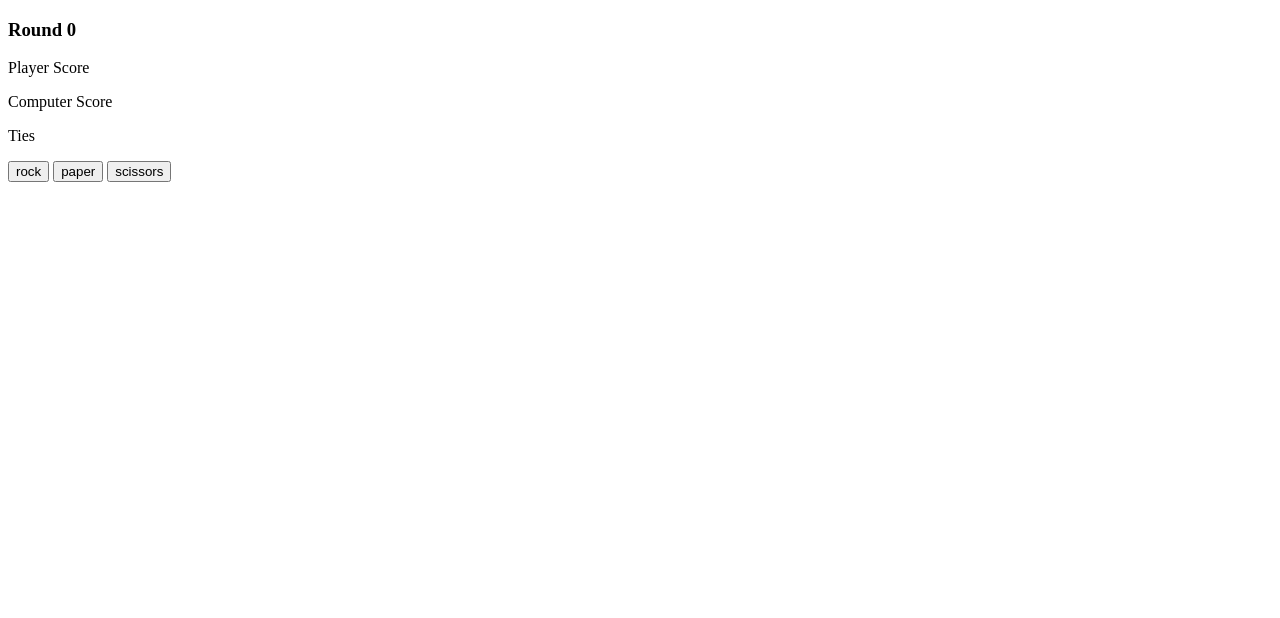
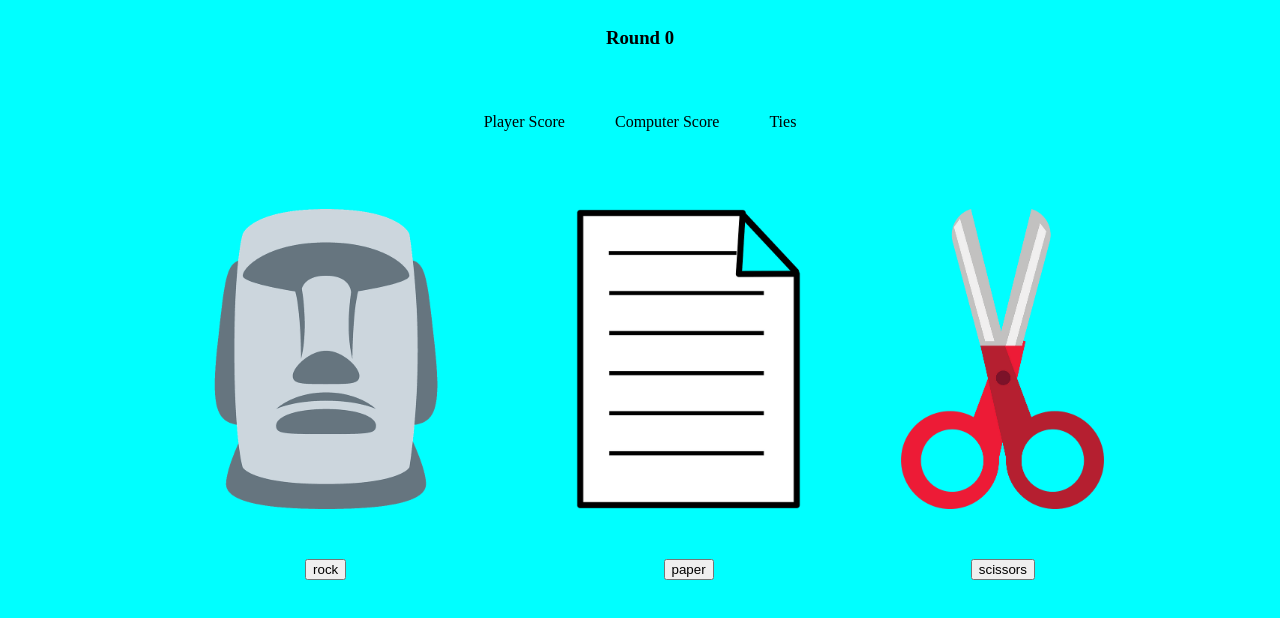
Before and after one commit to TheRealStingos/rock-paper-scissors, a plain HTML site: page index.html in a window 1280 px wide. Drawn offline with Linux system fonts and the light colour scheme.

Commit message:
add basic page layout

```diff
--- a/index.html
+++ b/index.html
@@ -6,19 +6,32 @@
         <link rel="stylesheet" href="style.css">
     </head>
     <body>
-        <div class="play-area">
         <div class="scoreboard">
+            <div class="stats">
+                <div class="round-display">
                     <h3 class="r-count">Round 0</h3>
+                </div>
+                <div class="score-display">
                     <p class="p-score">Player Score</p>
                     <p class="c-score"> Computer Score</p>
                     <p class="tie-count">Ties</p>
+                </div>
+            </div>
             <p class="result"></p>
         </div>
 
         <div class="choices">
-                <button class="rock">rock</button>
-                <button class="paper">paper</button>
-                <button class="scissors">scissors</button>
+            <div class="rock-box">
+                <img src="assets/rock.png" class="rock-pic" alt="rock">
+                <button class="rock-btn">rock</button>
+            </div>
+            <div class="paper-box">
+                <img src="assets/paper.png" class="paper-pic" alt="paper">
+                <button class="paper-btn">paper</button>
+            </div>
+            <div class="scissors-box">
+                <img src="assets/scissors.png" class="scissors-pic" alt="scissors">
+                <button class="scissors-btn">scissors</button>
             </div>
         </div>
     </body>
--- a/script.js
+++ b/script.js
@@ -1,8 +1,8 @@
 
 const options = ["rock", "paper", "scissors"]
-const rockButton = document.querySelector('.rock')
-const paperButton = document.querySelector('.paper')
-const scissorsButton = document.querySelector('.scissors')
+const rockButton = document.querySelector('.rock-btn')
+const paperButton = document.querySelector('.paper-btn')
+const scissorsButton = document.querySelector('.scissors-btn')
 const score = document.querySelector('.scoreboard')
 
 function getComputerChoice(){
--- a/style.css
+++ b/style.css
@@ -0,0 +1,39 @@
+html {background-color: aqua;}
+
+.scoreboard, .choices, .score-display, .round-display,
+.rock-box, .paper-box, .scissors-box, .rock-pic, .paper-pic, .scissors-pic
+.rock-btn, .paper-btn, .scissors-btn {
+  display: flex;
+}
+
+.score-display{
+  padding: 30px;
+}
+
+.rock-pic, .scissors-pic, .paper-pic {
+  height: 300px;
+}
+
+.rock-box, .paper-box, .scissors-box {
+  flex-direction: column;
+  gap: 50px;
+  align-items: center;
+}
+
+.rock-btn, .paper-btn, .scissors-btn {
+  width: auto;
+}
+
+.choices {
+  justify-content: center;
+  gap: 100px;
+}
+
+.scoreboard , .round-display{
+  flex-direction: column;
+  align-items: center;
+}
+
+.score-display {
+  gap: 50px;
+}
```
Lines whose indentation alone changed are shown as unchanged.
